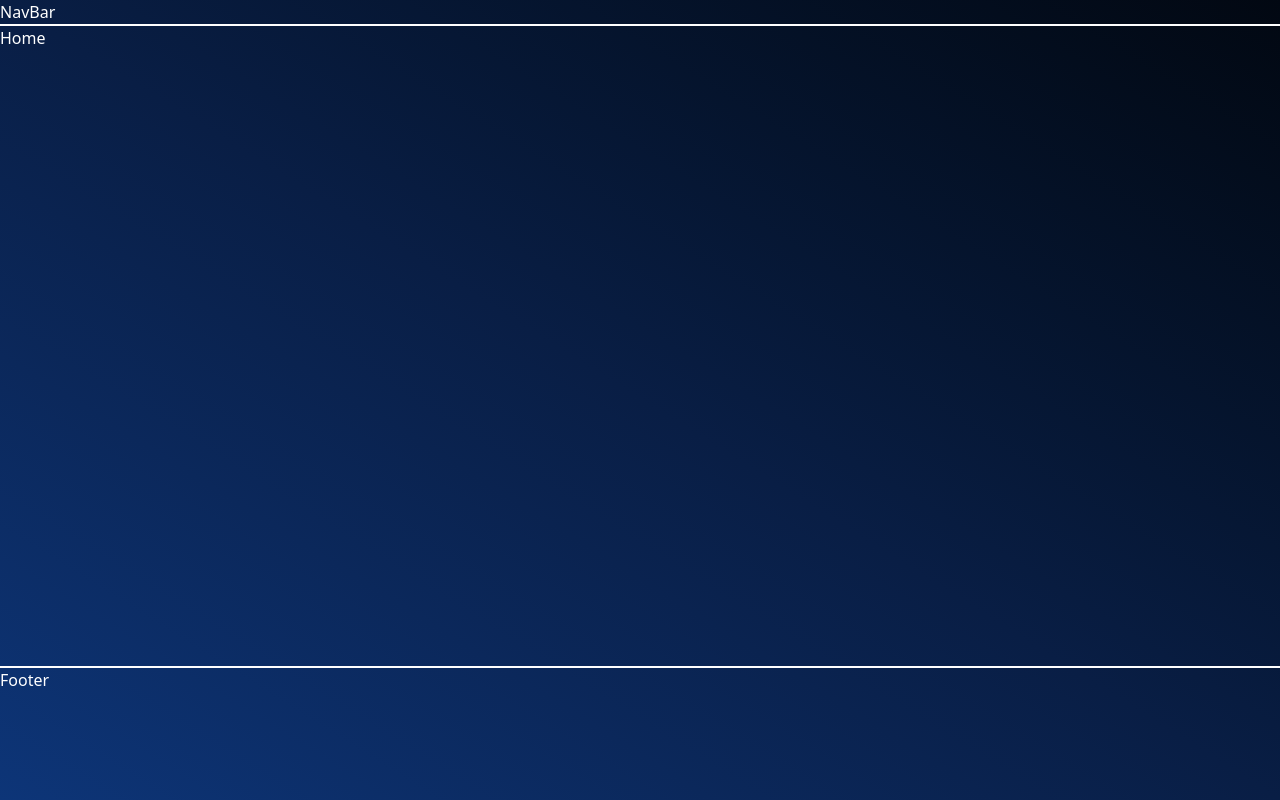
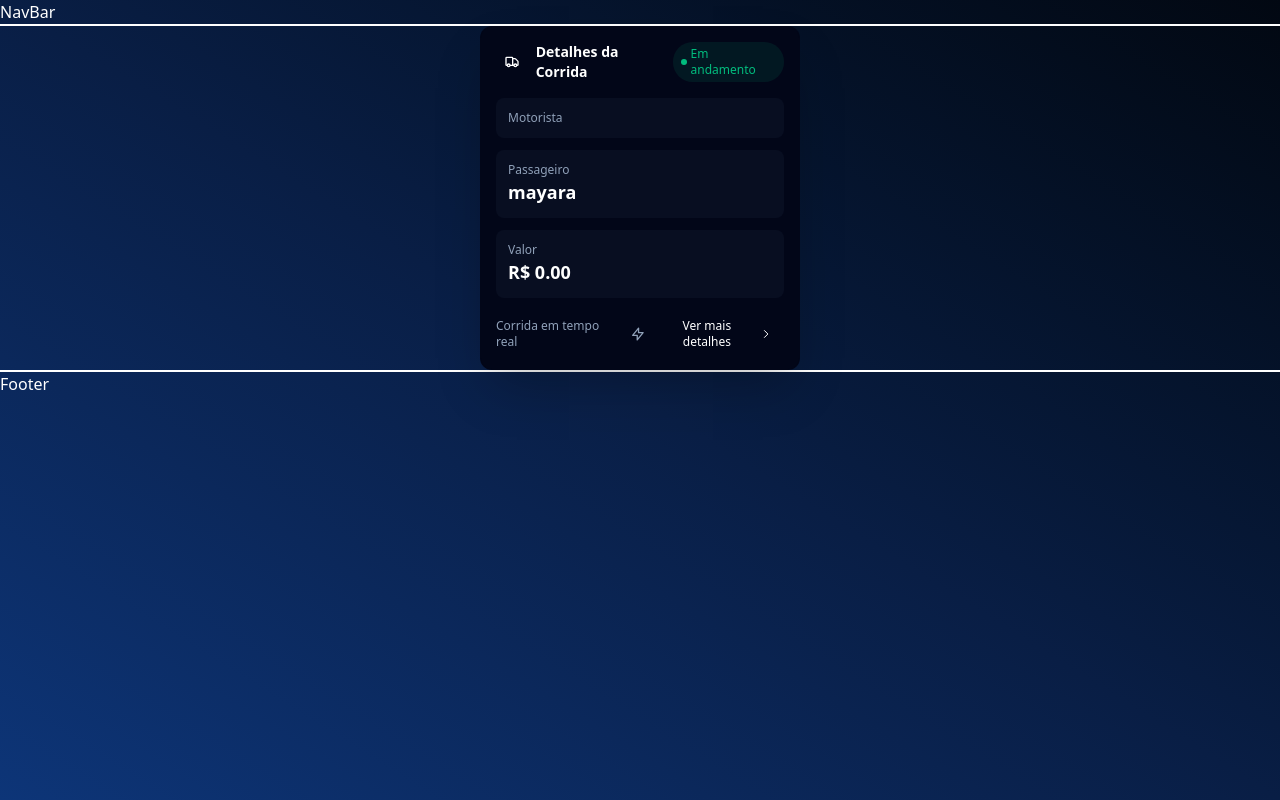
Before and after one commit to UNMTED/conduzze-frontend, a React (Vite) app: page / in a window 1280 px wide. Built offline with nearby package versions, Linux system fonts and the light colour scheme.

Commit message:
implementação do cardCorrida

```diff
--- a/src/App.tsx
+++ b/src/App.tsx
@@ -11,14 +11,9 @@ function App() {
       <ToastContainer />
       <BrowserRouter>
         <NavBar />
-                <div className="min-h-[80vh]">
         <Routes>
-                        <Route
-                            path="/"
-                            element={<Home />}
-                        />
+          <Route path="/" element={<Home />} />
         </Routes>
-                </div>
         <Footer />
       </BrowserRouter>
     </>
--- /dev/null
+++ b/src/components/cardcorrida/CardCorrida.tsx
@@ -0,0 +1,95 @@
+const RideCard = ({
+  // driverName,
+  userName = "mayara",
+  // fare,
+  status = "Em andamento",
+}) => {
+  return (
+    <div className="group relative flex w-80 flex-col rounded-xl bg-slate-950 p-4 shadow-2xl transition-all duration-300 hover:scale-[1.02] hover:shadow-indigo-500/20">
+      <div className="absolute inset-0 rounded-xl  from-indigo-500 via-purple-500 to-pink-500 opacity-20 blur-sm transition-opacity duration-300 group-hover:opacity-30" />
+      <div className="absolute inset-px rounded-[11px] bg-slate-950" />
+      <div className="relative">
+        <div className="mb-4 flex items-center justify-between">
+          <div className="flex items-center gap-2">
+            <div className="flex h-8 w-8 items-center justify-center rounded-lg from-indigo-500 to-purple-500">
+              <svg
+                className="h-4 w-4 text-white"
+                fill="none"
+                viewBox="0 0 24 24"
+                stroke="currentColor"
+              >
+                <path
+                  strokeLinecap="round"
+                  strokeLinejoin="round"
+                  strokeWidth={2}
+                  d="M13 16V6a1 1 0 00-1-1H4a1 1 0 00-1 1v10a1 1 0 001 1h1m8-1a1 1 0 01-1 1H9m4-1V8a1 1 0 011-1h2.586a1 1 0 01.707.293l3.414 3.414a1 1 0 01.293.707V16a1 1 0 01-1 1h-1m-6-1a1 1 0 001 1h1M5 17a2 2 0 104 0m-4 0a2 2 0 114 0m6 0a2 2 0 104 0m-4 0a2 2 0 114 0"
+                />
+              </svg>
+            </div>
+            <h3 className="text-sm font-semibold text-white">
+              Detalhes da Corrida
+            </h3>
+          </div>
+          <span className="flex items-center gap-1 rounded-full bg-emerald-500/10 px-2 py-1 text-xs font-medium text-emerald-500">
+            <span className="h-1.5 w-1.5 rounded-full bg-emerald-500" />
+            {status}
+          </span>
+        </div>
+        <div className="mb-4 grid grid-cols-1 gap-3">
+          <div className="rounded-lg bg-slate-900/50 p-3">
+            <p className="text-xs font-medium text-slate-400">Motorista</p>
+            <p className="text-lg font-semibold text-white">{}</p>
+          </div>
+          <div className="rounded-lg bg-slate-900/50 p-3">
+            <p className="text-xs font-medium text-slate-400">Passageiro</p>
+            <p className="text-lg font-semibold text-white">{userName}</p>
+          </div>
+          <div className="rounded-lg bg-slate-900/50 p-3">
+            <p className="text-xs font-medium text-slate-400">Valor</p>
+            <p className="text-lg font-semibold text-white">
+              R$ {Number().toFixed(2)}
+            </p>
+          </div>
+        </div>
+        <div className="flex items-center justify-between">
+          <div className="flex items-center gap-2">
+            <span className="text-xs font-medium text-slate-400">
+              Corrida em tempo real
+            </span>
+            <svg
+              className="h-4 w-4 text-slate-400"
+              fill="none"
+              viewBox="0 0 24 24"
+              stroke="currentColor"
+            >
+              <path
+                strokeLinecap="round"
+                strokeLinejoin="round"
+                strokeWidth={2}
+                d="M13 10V3L4 14h7v7l9-11h-7z"
+              />
+            </svg>
+          </div>
+          <button className="flex items-center gap-1 rounded-lg from-indigo-500 to-purple-500 px-3 py-1 text-xs font-medium text-white transition-all duration-300 hover:from-indigo-600 hover:to-purple-600">
+            Ver mais detalhes
+            <svg
+              className="h-3 w-3"
+              fill="none"
+              viewBox="0 0 24 24"
+              stroke="currentColor"
+            >
+              <path
+                strokeLinecap="round"
+                strokeLinejoin="round"
+                strokeWidth={2}
+                d="M9 5l7 7-7 7"
+              />
+            </svg>
+          </button>
+        </div>
+      </div>
+    </div>
+  );
+};
+
+export default RideCard;
--- a/src/pages/home/Home.tsx
+++ b/src/pages/home/Home.tsx
@@ -1,3 +1,11 @@
+import CardCorrida from "../../components/cardcorrida/CardCorrida";
+
 export default function Home() {
-    return <main>Home</main>;
+  return (
+    <>
+      <div className="flex justify-around">
+        <CardCorrida />
+      </div>
+    </>
+  );
 }
```
Also changed, not shown: 1 other file (tests, documents, lock files or other folders). Lines whose indentation alone changed are shown as unchanged.
